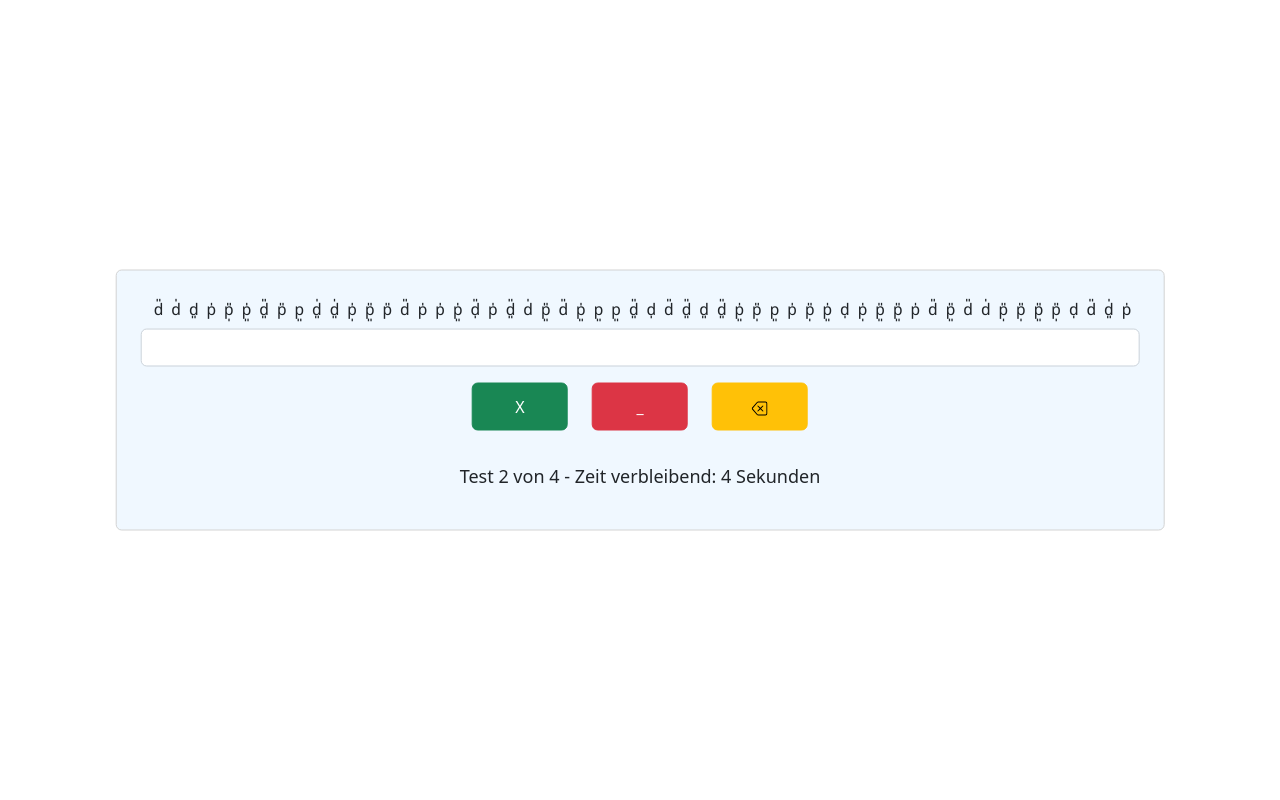
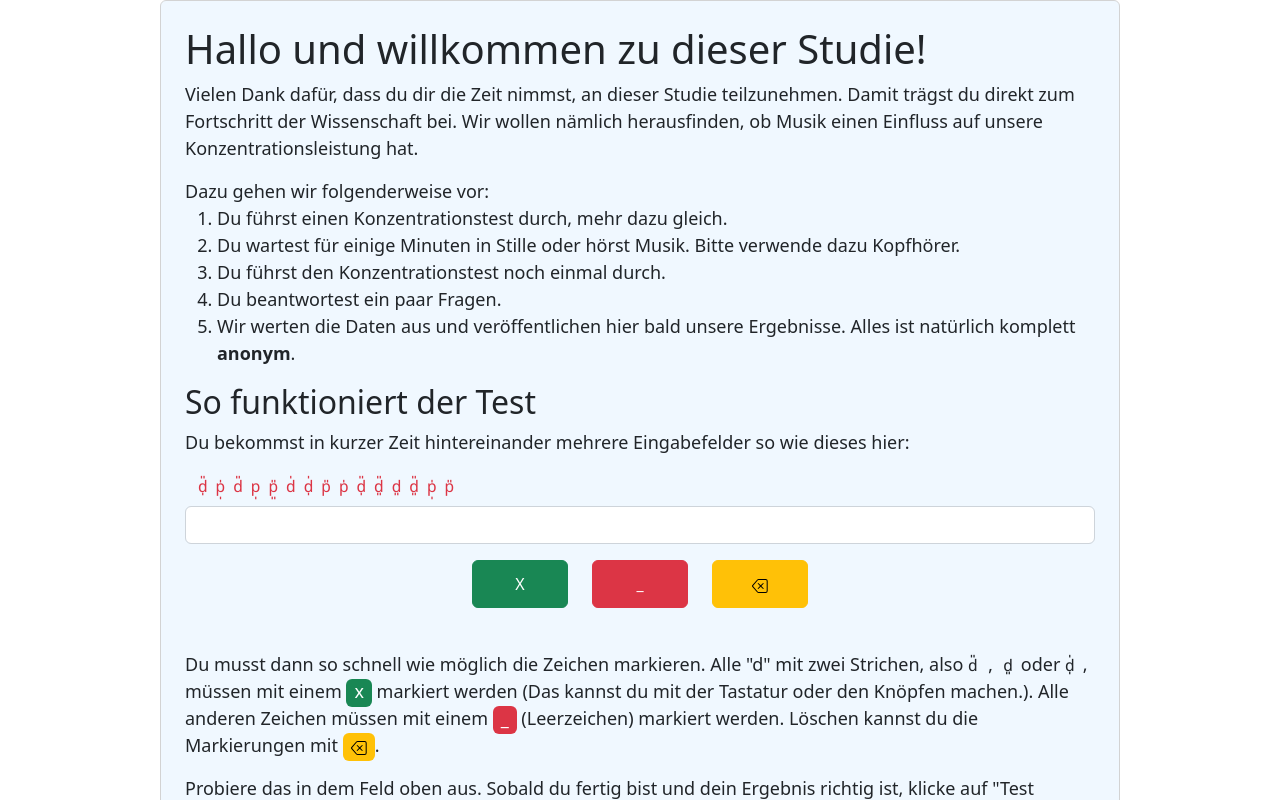
Before and after one commit to elimatao/mozartstudie, a React (Create React App) app: page / in a window 1280 px wide. Built offline with nearby package versions, Linux system fonts and the light colour scheme.

Commit message:
Shorten duration of single test to 14s. Fix error where top part of introduction not visible on smaller screens. Small changes to Introduction text

```diff
--- a/public/index.html
+++ b/public/index.html
@@ -34,6 +34,6 @@
   <body>
     <noscript>Aktiviere bitte JavaScript, um diese App zu nutzen.</noscript>
 
-    <div id="root" class=""></div>
+    <div id="root" class="" style="height:100vh"></div>
   </body>
 </html>
--- a/public/style.css
+++ b/public/style.css
@@ -11,12 +11,17 @@
 .App {
   /*font-family: nsm;*/
   font-size: 18px;
-  margin: 0;
   position: absolute;
-  min-width: 75%;
   left: 50%;
   top: 50%;
+  overflow: scroll;
+  -webkit-transform: translate(-50%, -50%);
   transform: translate(-50%, -50%);
+
+  min-width: 75%;
+  max-width: 100%;
+  max-height: 100%;
+  overflow: auto;
 }
 
 
--- a/src/Constants.js
+++ b/src/Constants.js
@@ -10,7 +10,7 @@ const dev = {
         duration: 3,
         reps: 2
     },
-    startDiv: 1, // #######################################
+    startDiv: 0, // #######################################
     music: {
         controls: 2,
         duration: 5
@@ -23,11 +23,11 @@ const prod = {
     url: "https://elia-doumerc.herokuapp.com/",
     testCountDown: 5,
     test1:{
-        duration: 15,
+        duration: 14,
         reps: 14
     },
     test2:{
-        duration: 15,
+        duration: 14,
         reps: 14
     },
     startDiv: 0,
--- a/src/Introduction.js
+++ b/src/Introduction.js
@@ -49,10 +49,10 @@ export default function Introduction({handleDivChange}){
 
             <br />
             <p>
-                Du musst dann so schnell wie möglich die Zeichen markieren. Wenn ein Zeichen ein "d" mit zwei Strichen ist,
+                Du musst dann so schnell wie möglich die Zeichen markieren. Alle "d" mit zwei Strichen,
                 also <span className={"concentration-test-text"}>d&#782;,d&#840;</span>oder <span className={"concentration-test-text"}>d&#781;&#809;</span>,
-                dann muss es mit einem <span className="bg-success rounded px-2 pb-1 text-white">x</span> markiert werden (Das kannst du mit der Tastatur oder der Maus machen.).
-                Ansonsten muss es mit einem <span className="bg-danger rounded px-2 pb-1 text-white">_</span> (Leerzeichen) markiert werden.
+                müssen mit einem <span className="bg-success rounded px-2 pb-1 text-white">x</span> markiert werden (Das kannst du mit der Tastatur oder den Knöpfen machen.).
+                Alle anderen Zeichen müssen mit einem <span className="bg-danger rounded px-2 pb-1 text-white">_</span> (Leerzeichen) markiert werden.
                 Löschen kannst du die Markierungen mit <span className="bg-warning rounded px-2 pb-1 text-white">
                     <svg xmlns="http://www.w3.org/2000/svg" width="16" height="16" fill="black"
                          className="bi bi-backspace" viewBox="0 0 16 16">
```
